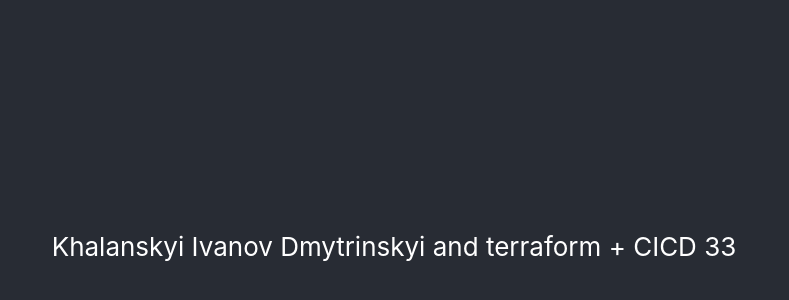
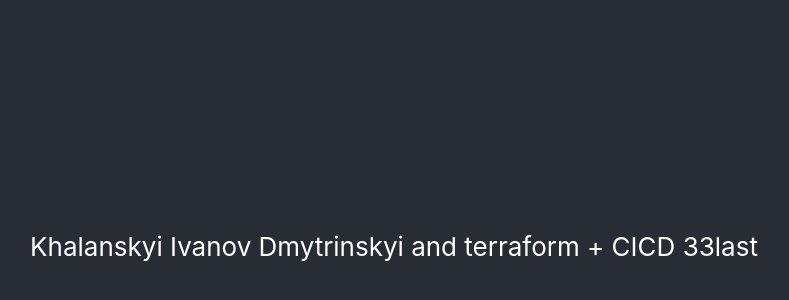
Before and after one commit to OKhalanskyi/infrastructure-lab4, a React (Create React App) app: page / in a window 1280 px wide. Shown: the part 154-454 px from the top of the page, without its empty margins (246-1035 px from the left). Built offline with nearby package versions, Linux system fonts and the light colour scheme.

Commit message:
commit 26

```diff
--- a/src/App.tsx
+++ b/src/App.tsx
@@ -10,7 +10,7 @@
         Dmytrinskyi
         and terraform
         + CICD
-          33
+          33last
       </header>
     </div>
   );
```
Also changed, not shown: 1 other file (tests, documents, lock files or other folders).
